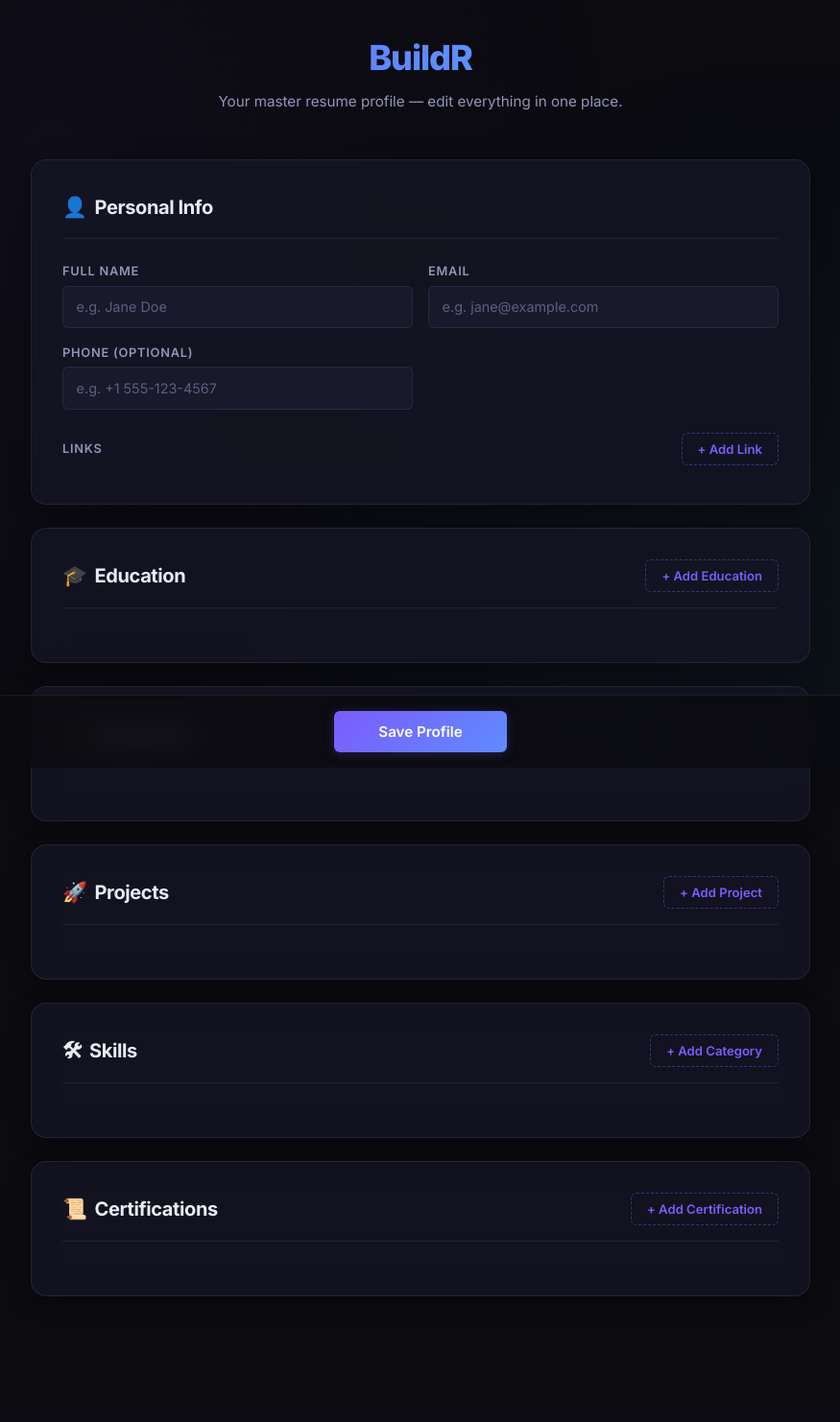
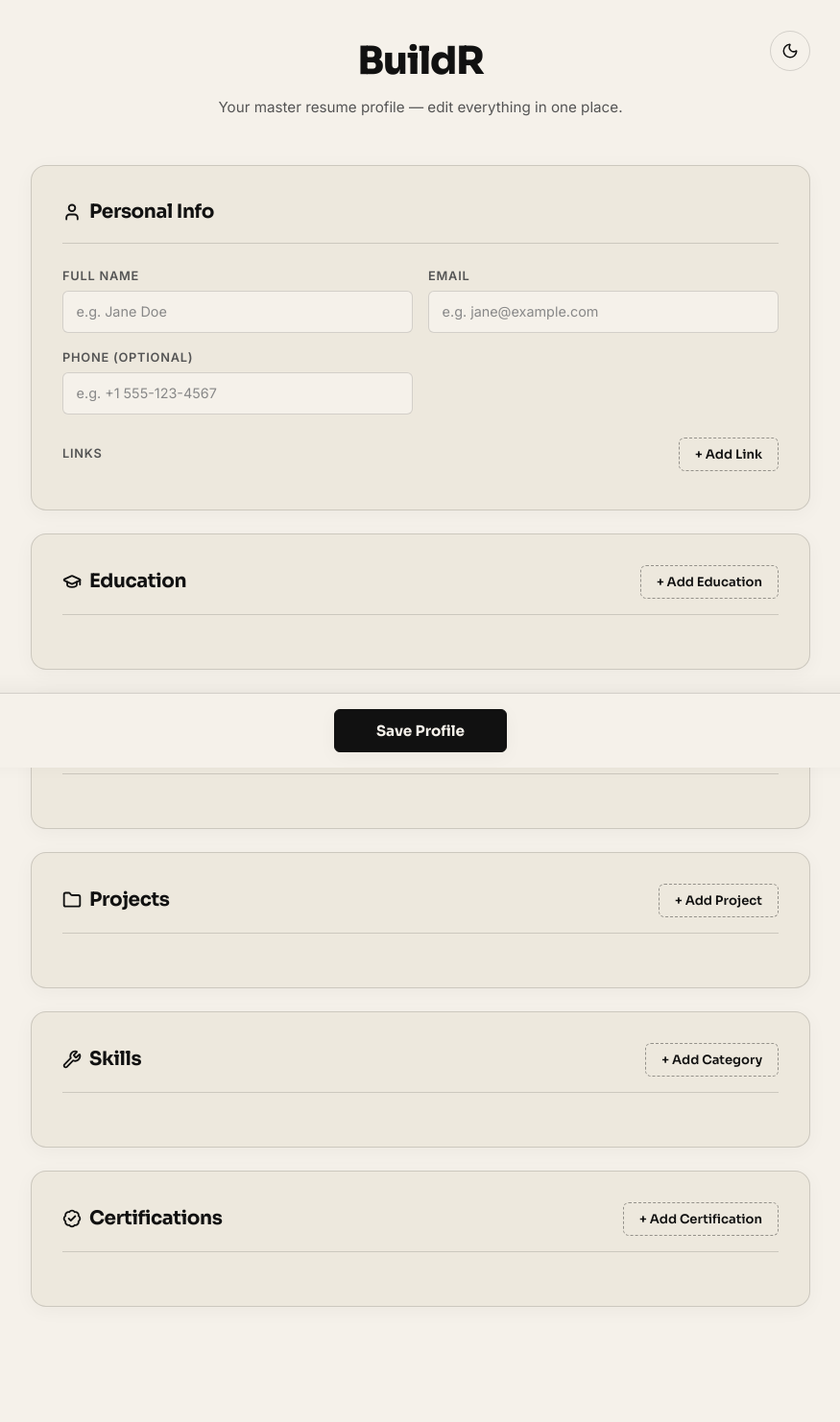
Before and after one commit to Hima-11-works/BuildR, a Flask app: page / in a window 1280 px wide. Shown: the whole page at 96% size, without its empty margins (202-1077 px from the left). Before the commit the page ends 1351 px from the top, so only its background shows below. Run offline with Flask 3, Linux system fonts and the light colour scheme; data that the repository does not hold is empty.

Commit message:
feat: implement UI design system, layout, and theme toggle for the profile editor

```diff
--- a/static/app.js
+++ b/static/app.js
@@ -40,7 +40,7 @@
 // a JS object and the form.  The form IS the data.
 // ──────────────────────────────────────────────────────────────
 
-"use strict";
+"use strict"; //strict mode of js is activated
 
 // ── DOM references ──────────────────────────────────────────
 const saveBtn         = document.getElementById("save-btn");
@@ -55,6 +55,13 @@ const experienceList    = document.getElementById("experience-list");
 const projectList       = document.getElementById("project-list");
 const certificationList = document.getElementById("certification-list");
 const skillsList        = document.getElementById("skills-list");
+
+// ── Icons Helper ────────────────────────────────────────────
+function refreshIcons() {
+    if (typeof lucide !== "undefined") {
+        lucide.createIcons();
+    }
+}
 
 
 // ═══════════════════════════════════════════════════════════════
@@ -75,6 +82,7 @@ async function loadProfile() {
         }
 
         populateForm(profile);
+        refreshIcons();
     } catch (err) {
         showToast(`Failed to load profile: ${err.message}`, "error");
     }
@@ -158,12 +166,13 @@ function addLinkRow(label, url) {
     row.innerHTML = `
         <input type="text" placeholder="Label (e.g. GitHub)" class="link-label" value="${escapeAttr(label || "")}">
         <input type="text" placeholder="https://..." class="link-url" value="${escapeAttr(url || "")}">
-        <button type="button" class="btn-remove" title="Remove link">✕</button>
+        <button type="button" class="btn-remove" title="Remove link"><i data-lucide="x"></i></button>
     `;
     row.querySelector(".btn-remove").addEventListener("click", () => {
         row.remove();
     });
     container.appendChild(row);
+    refreshIcons();
 }
 
 
@@ -176,7 +185,7 @@ function addEducationItem(data) {
     item.innerHTML = `
         <div class="list-item-header">
             <span class="list-item-number"></span>
-            <button type="button" class="btn-remove">✕ Remove</button>
+            <button type="button" class="btn-remove"><i data-lucide="trash-2"></i> Remove</button>
         </div>
         <div class="form-grid">
             <div class="form-group">
@@ -213,6 +222,7 @@ function addEducationItem(data) {
 
     educationList.appendChild(item);
     renumberItems(educationList, "Education");
+    refreshIcons();
 }
 
 
@@ -225,7 +235,7 @@ function addExperienceItem(data) {
     item.innerHTML = `
         <div class="list-item-header">
             <span class="list-item-number"></span>
-            <button type="button" class="btn-remove">✕ Remove</button>
+            <button type="button" class="btn-remove"><i data-lucide="trash-2"></i> Remove</button>
         </div>
         <div class="form-grid">
             <div class="form-group">
@@ -262,6 +272,7 @@ function addExperienceItem(data) {
 
     experienceList.appendChild(item);
     renumberItems(experienceList, "Experience");
+    refreshIcons();
 }
 
 
@@ -274,7 +285,7 @@ function addProjectItem(data) {
     item.innerHTML = `
         <div class="list-item-header">
             <span class="list-item-number"></span>
-            <button type="button" class="btn-remove">✕ Remove</button>
+            <button type="button" class="btn-remove"><i data-lucide="trash-2"></i> Remove</button>
         </div>
         <div class="form-grid">
             <div class="form-group">
@@ -307,6 +318,7 @@ function addProjectItem(data) {
 
     projectList.appendChild(item);
     renumberItems(projectList, "Project");
+    refreshIcons();
 }
 
 
@@ -319,7 +331,7 @@ function addCertificationItem(data) {
     item.innerHTML = `
         <div class="list-item-header">
             <span class="list-item-number"></span>
-            <button type="button" class="btn-remove">✕ Remove</button>
+            <button type="button" class="btn-remove"><i data-lucide="trash-2"></i> Remove</button>
         </div>
         <div class="form-grid">
             <div class="form-group">
@@ -344,6 +356,7 @@ function addCertificationItem(data) {
 
     certificationList.appendChild(item);
     renumberItems(certificationList, "Certification");
+    refreshIcons();
 }
 
 
@@ -356,7 +369,7 @@ function addSkillCategory(catName, skills) {
     cat.innerHTML = `
         <div class="skill-category-header">
             <input type="text" class="skill-cat-name" placeholder="Category name (e.g. Languages)" value="${escapeAttr(catName || "")}">
-            <button type="button" class="btn-remove" title="Remove category">✕</button>
+            <button type="button" class="btn-remove" title="Remove category"><i data-lucide="x"></i></button>
         </div>
         <div class="skill-tags"></div>
         <div class="skill-add-input" style="margin-top: var(--space-sm);">
@@ -381,12 +394,13 @@ function addSkillCategory(catName, skills) {
         tag.className = "skill-tag";
         tag.innerHTML = `
             <span class="skill-tag-text">${escapeHtml(skillName.trim())}</span>
-            <button type="button" class="skill-tag-remove" title="Remove">×</button>
+            <button type="button" class="skill-tag-remove" title="Remove"><i data-lucide="x"></i></button>
         `;
         tag.querySelector(".skill-tag-remove").addEventListener("click", () => {
             tag.remove();
         });
         tagsContainer.appendChild(tag);
+        refreshIcons();
     }
 
     addBtn.addEventListener("click", () => {
@@ -407,6 +421,7 @@ function addSkillCategory(catName, skills) {
     (skills || []).forEach(s => addSkillTag(s));
 
     skillsList.appendChild(cat);
+    refreshIcons();
 }
 
 
@@ -701,10 +716,11 @@ function showToast(message, type = "success") {
     const toast = document.createElement("div");
     toast.className = `toast toast-${type}`;
     toast.innerHTML = `
-        <span>${type === "success" ? "✓" : "⚠"}</span>
+        <i data-lucide="${type === 'success' ? 'check-circle' : 'alert-circle'}" class="toast-icon"></i>
         <span>${escapeHtml(message)}</span>
     `;
     toastContainer.appendChild(toast);
+    refreshIcons();
 
     // Auto-dismiss after 4 seconds
     setTimeout(() => {
@@ -749,6 +765,20 @@ document.addEventListener("DOMContentLoaded", () => {
     // ── Load profile on page load ────────────────────────────
     loadProfile();
 
+    // ── Initial Icon Rendering ──────────────────────────────
+    refreshIcons();
+
+    // ── Theme Toggle Event Wiring ────────────────────────────
+    const themeToggle = document.getElementById("theme-toggle");
+    if (themeToggle) {
+        themeToggle.addEventListener("click", () => {
+            const currentTheme = document.documentElement.getAttribute("data-theme");
+            const newTheme = currentTheme === "dark" ? "light" : "dark";
+            document.documentElement.setAttribute("data-theme", newTheme);
+            localStorage.setItem("theme", newTheme);
+        });
+    }
+
     // ── Save button ──────────────────────────────────────────
     saveBtn.addEventListener("click", saveProfile);
 
@@ -767,4 +797,10 @@ document.addEventListener("DOMContentLoaded", () => {
             saveProfile();
         }
     });
+
+    // ── Remove transitions blocker ───────────────────────────
+    // Allow the browser to paint the initial styled page before enabling theme transitions
+    setTimeout(() => {
+        document.body.classList.remove("no-transition");
+    }, 100);
 });
--- a/static/style.css
+++ b/static/style.css
@@ -4,41 +4,6 @@
 
 /* ── CSS Custom Properties (Design Tokens) ─────────────────── */
 :root {
-    /* Background layers */
-    --bg-base: #0b0b10;
-    --bg-surface: #13131d;
-    --bg-card: rgba(22, 22, 38, 0.75);
-    --bg-input: rgba(30, 30, 52, 0.6);
-    --bg-input-focus: rgba(38, 38, 64, 0.8);
-
-    /* Accent gradient */
-    --accent-start: #7c5cfc;
-    --accent-mid: #5e8bff;
-    --accent-end: #38bdf8;
-    --accent-glow: rgba(124, 92, 252, 0.25);
-    --accent-solid: #7c5cfc;
-
-    /* Text */
-    --text-primary: #eaeaf5;
-    --text-secondary: #9494b8;
-    --text-muted: #5e5e7e;
-    --text-on-accent: #ffffff;
-
-    /* Borders */
-    --border-subtle: rgba(148, 148, 184, 0.12);
-    --border-accent: rgba(124, 92, 252, 0.4);
-
-    /* Status */
-    --success: #34d399;
-    --success-bg: rgba(52, 211, 153, 0.1);
-    --error: #f87171;
-    --error-bg: rgba(248, 113, 113, 0.1);
-    --warning: #fbbf24;
-
-    /* Danger / remove */
-    --danger: #ef4444;
-    --danger-hover: #dc2626;
-
     /* Spacing */
     --space-xs: 0.25rem;
     --space-sm: 0.5rem;
@@ -57,11 +22,68 @@
     --transition-fast: 150ms cubic-bezier(0.4, 0, 0.2, 1);
     --transition-normal: 250ms cubic-bezier(0.4, 0, 0.2, 1);
     --transition-slow: 400ms cubic-bezier(0.4, 0, 0.2, 1);
+}
 
-    /* Shadows */
-    --shadow-card: 0 4px 24px rgba(0, 0, 0, 0.3);
-    --shadow-elevated: 0 8px 40px rgba(0, 0, 0, 0.4);
-    --shadow-glow: 0 0 20px var(--accent-glow);
+/* ── Light Mode (Cream & Black) ────────────────────────────── */
+[data-theme="light"] {
+    --bg-base: #F5F1EA;              /* Warm off-white/cream */
+    --bg-surface: #EDE8DD;           /* Slightly darker cream */
+    --bg-card: #EDE8DD;              /* Slightly darker cream for cards */
+    --bg-input: #F5F1EA;             /* Base cream for inputs */
+    --bg-input-focus: #FFFFFF;       /* Clean white for focus */
+
+    --text-primary: #111111;         /* Near black */
+    --text-secondary: #555555;       /* Dark gray */
+    --text-muted: #888888;           /* Muted text */
+    --text-on-accent: #F5F1EA;       /* Cream text on black button */
+
+    --accent-solid: #111111;         /* Charcoal/Black primary */
+    --border-subtle: rgba(17, 17, 17, 0.15); /* Subtle dark border */
+    --border-accent: rgba(17, 17, 17, 0.4);  /* Accent hover border */
+    --border-strong: #111111;
+
+    --success: #1B4D3E;              /* Deep forest green */
+    --success-bg: rgba(27, 77, 62, 0.08);
+    --error: #A30000;                /* Elegant deep red */
+    --error-bg: rgba(163, 0, 0, 0.08);
+    --warning: #B35C00;              /* Deep warm orange */
+    --danger: #A30000;
+    --danger-hover: #D10000;
+
+    --shadow-card: 0 4px 20px rgba(17, 17, 17, 0.04);
+    --shadow-elevated: 0 8px 30px rgba(17, 17, 17, 0.08);
+    --shadow-glow: 0 0 15px rgba(17, 17, 17, 0.05);
+}
+
+/* ── Dark Mode (Black & Cream) ────────────────────────────── */
+[data-theme="dark"] {
+    --bg-base: #121214;              /* Near-black or deep charcoal */
+    --bg-surface: #1E1E22;           /* Dark surfaces */
+    --bg-card: #1E1E22;
+    --bg-input: #121214;
+    --bg-input-focus: #25252A;
+
+    --text-primary: #F5F1EA;         /* Cream/Off-white */
+    --text-secondary: #A0A0A0;       /* Light gray */
+    --text-muted: #666666;
+    --text-on-accent: #121214;       /* Dark text on cream button */
+
+    --accent-solid: #F5F1EA;         /* Cream primary */
+    --border-subtle: rgba(245, 241, 234, 0.15); /* Subtle cream border */
+    --border-accent: rgba(245, 241, 234, 0.4);  /* Accent border */
+    --border-strong: #F5F1EA;
+
+    --success: #52B788;              /* Soft green */
+    --success-bg: rgba(82, 183, 136, 0.12);
+    --error: #FF4D6D;                /* Soft red */
+    --error-bg: rgba(255, 77, 109, 0.12);
+    --warning: #F59E0B;              /* Soft gold */
+    --danger: #FF4D6D;
+    --danger-hover: #FF708D;
+
+    --shadow-card: 0 4px 24px rgba(0, 0, 0, 0.5);
+    --shadow-elevated: 0 8px 40px rgba(0, 0, 0, 0.7);
+    --shadow-glow: 0 0 20px rgba(245, 241, 234, 0.05);
 }
 
 
@@ -86,16 +108,29 @@ body {
     -webkit-font-smoothing: antialiased;
 }
 
-/* Subtle grid pattern on body */
-body::before {
-    content: '';
-    position: fixed;
-    inset: 0;
-    background-image:
-        radial-gradient(circle at 20% 20%, rgba(124, 92, 252, 0.04) 0%, transparent 50%),
-        radial-gradient(circle at 80% 80%, rgba(56, 189, 248, 0.04) 0%, transparent 50%);
-    pointer-events: none;
-    z-index: 0;
+/* Base Headings Styling */
+h1, h2, h3, h4, h5, h6 {
+    font-family: 'Sora', sans-serif;
+    color: var(--text-primary);
+    font-weight: 700;
+}
+
+/* Smooth transitions exception for page load */
+body:not(.no-transition),
+body:not(.no-transition) .section-card,
+body:not(.no-transition) input,
+body:not(.no-transition) textarea,
+body:not(.no-transition) button,
+body:not(.no-transition) header,
+body:not(.no-transition) hr,
+body:not(.no-transition) .list-item,
+body:not(.no-transition) .skill-tag,
+body:not(.no-transition) .save-bar,
+body:not(.no-transition) .theme-toggle {
+    transition: background-color var(--transition-slow) ease,
+                color var(--transition-slow) ease,
+                border-color var(--transition-slow) ease,
+                box-shadow var(--transition-slow) ease;
 }
 
 
@@ -110,6 +145,50 @@ body::before {
 }
 
 
+/* ── Theme Toggle Button ──────────────────────────────────── */
+.theme-toggle {
+    position: absolute;
+    top: var(--space-xl);
+    right: var(--space-lg);
+    background: transparent;
+    border: 1px solid var(--border-subtle);
+    border-radius: var(--radius-full);
+    width: 42px;
+    height: 42px;
+    display: flex;
+    align-items: center;
+    justify-content: center;
+    cursor: pointer;
+    color: var(--text-primary);
+    outline: none;
+    z-index: 10;
+    padding: 0;
+}
+
+.theme-toggle:hover {
+    border-color: var(--border-strong);
+    background-color: var(--bg-surface);
+    transform: scale(1.05);
+}
+
+.theme-toggle:active {
+    transform: scale(0.95);
+}
+
+.theme-icon {
+    width: 18px;
+    height: 18px;
+}
+
+/* Toggle icon display based on data-theme */
+[data-theme="light"] .sun-icon {
+    display: none;
+}
+[data-theme="dark"] .moon-icon {
+    display: none;
+}
+
+
 /* ── Header ────────────────────────────────────────────────── */
 .app-header {
     text-align: center;
@@ -117,13 +196,10 @@ body::before {
 }
 
 .app-header h1 {
-    font-size: 2.25rem;
+    font-size: 2.5rem;
     font-weight: 800;
     letter-spacing: -0.03em;
-    background: linear-gradient(135deg, var(--accent-start), var(--accent-mid), var(--accent-end));
-    -webkit-background-clip: text;
-    background-clip: text;
-    -webkit-text-fill-color: transparent;
+    color: var(--text-primary);
     margin-bottom: var(--space-xs);
 }
 
@@ -140,10 +216,7 @@ body::before {
     border-radius: var(--radius-lg);
     padding: var(--space-xl);
     margin-bottom: var(--space-lg);
-    backdrop-filter: blur(16px);
-    -webkit-backdrop-filter: blur(16px);
     box-shadow: var(--shadow-card);
-    transition: border-color var(--transition-normal), box-shadow var(--transition-normal);
 }
 
 .section-card:hover {
@@ -169,7 +242,51 @@ body::before {
 }
 
 .section-icon {
-    font-size: 1.3rem;
+    width: 20px;
+    height: 20px;
+    stroke-width: 2.2px;
+    color: var(--text-primary);
+    display: inline-block;
+    vertical-align: -3px;
+}
+
+.error-summary-icon {
+    width: 18px;
+    height: 18px;
+    stroke-width: 2.5px;
+    color: var(--error);
+    display: inline-block;
+    vertical-align: -3px;
+    margin-right: var(--space-xs);
+}
+
+.toast-icon {
+    width: 18px;
+    height: 18px;
+    stroke-width: 2.5px;
+    display: inline-block;
+    vertical-align: middle;
+}
+
+/* Lucide icons inside buttons */
+.btn-remove i, .btn-add i {
+    width: 14px;
+    height: 14px;
+    stroke-width: 2.2px;
+    display: inline-block;
+    vertical-align: -2px;
+}
+
+.btn-remove i {
+    margin-right: 4px;
+}
+
+.skill-tag-remove i {
+    width: 12px;
+    height: 12px;
+    stroke-width: 2.5px;
+    display: inline-block;
+    vertical-align: -1px;
 }
 
 
@@ -301,28 +419,35 @@ body::before {
 
 /* ── Buttons ───────────────────────────────────────────────── */
 
-/* Primary gradient button */
+/* Primary minimalist button */
 .btn-primary {
     display: inline-flex;
     align-items: center;
     justify-content: center;
     gap: var(--space-sm);
-    background: linear-gradient(135deg, var(--accent-start), var(--accent-mid));
+    background: var(--accent-solid);
     color: var(--text-on-accent);
-    border: none;
+    border: 1px solid var(--border-strong);
     border-radius: var(--radius-sm);
     padding: 0.7rem 1.5rem;
-    font-family: inherit;
+    font-family: 'Sora', sans-serif;
     font-size: 0.9rem;
-    font-weight: 600;
+    font-weight: 700;
     cursor: pointer;
-    transition: all var(--transition-fast);
-    box-shadow: 0 2px 12px var(--accent-glow);
+    box-shadow: var(--shadow-card);
+    transition: background-color var(--transition-fast) ease,
+                color var(--transition-fast) ease,
+                border-color var(--transition-fast) ease,
+                transform var(--transition-fast) ease,
+                box-shadow var(--transition-fast) ease;
 }
 
 .btn-primary:hover {
+    background: transparent;
+    color: var(--text-primary);
+    border-color: var(--border-strong);
     transform: translateY(-1px);
-    box-shadow: 0 4px 20px var(--accent-glow), var(--shadow-glow);
+    box-shadow: var(--shadow-elevated);
 }
 
 .btn-primary:active {
@@ -341,11 +466,11 @@ body::before {
     align-items: center;
     gap: var(--space-xs);
     background: transparent;
-    color: var(--accent-solid);
+    color: var(--text-primary);
     border: 1px dashed var(--border-accent);
     border-radius: var(--radius-sm);
     padding: 0.5rem 1rem;
-    font-family: inherit;
+    font-family: 'Sora', sans-serif;
     font-size: 0.82rem;
     font-weight: 600;
     cursor: pointer;
@@ -533,15 +657,14 @@ body::before {
     left: 0;
     right: 0;
     z-index: 100;
-    background: rgba(11, 11, 16, 0.85);
-    backdrop-filter: blur(16px);
-    -webkit-backdrop-filter: blur(16px);
+    background: var(--bg-base);
     border-top: 1px solid var(--border-subtle);
     padding: var(--space-md) var(--space-lg);
     display: flex;
     justify-content: center;
     gap: var(--space-md);
     align-items: center;
+    box-shadow: 0 -4px 20px rgba(0, 0, 0, 0.05);
 }
 
 .save-bar .btn-primary {
--- a/templates/index.html
+++ b/templates/index.html
@@ -6,17 +6,36 @@
     <title>BuildR — Profile Editor</title>
     <meta name="description" content="Edit your master resume profile. Add education, experience, projects, skills, and certifications.">
 
-    <!-- Google Fonts: Inter -->
+    <!-- Google Fonts: Sora & Inter -->
     <link rel="preconnect" href="https://fonts.googleapis.com">
     <link rel="preconnect" href="https://fonts.gstatic.com" crossorigin>
-    <link href="https://fonts.googleapis.com/css2?family=Inter:wght@400;500;600;700;800&display=swap" rel="stylesheet">
+    <link href="https://fonts.googleapis.com/css2?family=Inter:wght@400;500;600;700;800&family=Sora:wght@400;500;600;700;800&display=swap" rel="stylesheet">
+
+    <!-- Lucide Icons Library -->
+    <script src="https://unpkg.com/lucide@latest"></script>
+
+    <!-- Theme initialization script (pre-render to prevent FOUC) -->
+    <script>
+        (function() {
+            const savedTheme = localStorage.getItem('theme');
+            const systemPrefersDark = window.matchMedia('(prefers-color-scheme: dark)').matches;
+            const initialTheme = savedTheme || (systemPrefersDark ? 'dark' : 'light');
+            document.documentElement.setAttribute('data-theme', initialTheme);
+        })();
+    </script>
 
     <!-- Our stylesheet -->
     <link rel="stylesheet" href="{{ url_for('static', filename='style.css') }}">
 </head>
-<body>
+<body class="no-transition">
 
 <div class="app-container">
+
+    <!-- Theme Toggle Switcher -->
+    <button type="button" id="theme-toggle" class="theme-toggle" aria-label="Toggle theme">
+        <i data-lucide="sun" class="theme-icon sun-icon"></i>
+        <i data-lucide="moon" class="theme-icon moon-icon"></i>
+    </button>
 
     <!-- ── Header ──────────────────────────────────────────── -->
     <header class="app-header">
@@ -26,7 +45,7 @@
 
     <!-- ── Error Summary Banner ────────────────────────────── -->
     <div id="error-summary" class="error-summary">
-        <h3>⚠ Validation Errors</h3>
+        <h3><i data-lucide="alert-triangle" class="error-summary-icon"></i> Validation Errors</h3>
         <ul id="error-list"></ul>
     </div>
 
@@ -35,7 +54,7 @@
          ═══════════════════════════════════════════════════════ -->
     <section class="section-card" id="section-personal-info">
         <div class="section-header">
-            <h2><span class="section-icon">👤</span> Personal Info</h2>
+            <h2><i data-lucide="user" class="section-icon"></i> Personal Info</h2>
         </div>
         <div class="form-grid">
             <div class="form-group">
@@ -72,7 +91,7 @@
          ═══════════════════════════════════════════════════════ -->
     <section class="section-card" id="section-education">
         <div class="section-header">
-            <h2><span class="section-icon">🎓</span> Education</h2>
+            <h2><i data-lucide="graduation-cap" class="section-icon"></i> Education</h2>
             <button type="button" id="add-education-btn" class="btn-add">+ Add Education</button>
         </div>
         <div id="education-list" class="list-container">
@@ -85,7 +104,7 @@
          ═══════════════════════════════════════════════════════ -->
     <section class="section-card" id="section-experience">
         <div class="section-header">
-            <h2><span class="section-icon">💼</span> Experience</h2>
+            <h2><i data-lucide="briefcase" class="section-icon"></i> Experience</h2>
             <button type="button" id="add-experience-btn" class="btn-add">+ Add Experience</button>
         </div>
         <div id="experience-list" class="list-container">
@@ -98,7 +117,7 @@
          ═══════════════════════════════════════════════════════ -->
     <section class="section-card" id="section-projects">
         <div class="section-header">
-            <h2><span class="section-icon">🚀</span> Projects</h2>
+            <h2><i data-lucide="folder" class="section-icon"></i> Projects</h2>
             <button type="button" id="add-project-btn" class="btn-add">+ Add Project</button>
         </div>
         <div id="project-list" class="list-container">
@@ -111,7 +130,7 @@
          ═══════════════════════════════════════════════════════ -->
     <section class="section-card" id="section-skills">
         <div class="section-header">
-            <h2><span class="section-icon">🛠</span> Skills</h2>
+            <h2><i data-lucide="wrench" class="section-icon"></i> Skills</h2>
             <button type="button" id="add-skill-category-btn" class="btn-add">+ Add Category</button>
         </div>
         <div id="skills-list">
@@ -124,7 +143,7 @@
          ═══════════════════════════════════════════════════════ -->
     <section class="section-card" id="section-certifications">
         <div class="section-header">
-            <h2><span class="section-icon">📜</span> Certifications</h2>
+            <h2><i data-lucide="badge-check" class="section-icon"></i> Certifications</h2>
             <button type="button" id="add-certification-btn" class="btn-add">+ Add Certification</button>
         </div>
         <div id="certification-list" class="list-container">
```
Also changed, not shown: other parts of static/style.css (+17 -17 lines).
